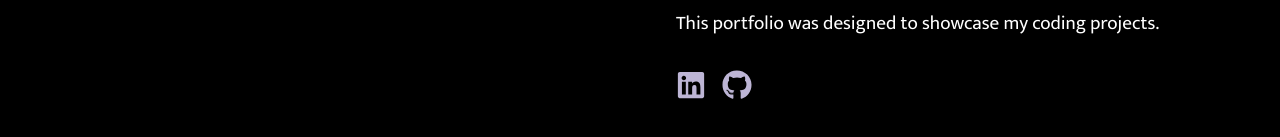
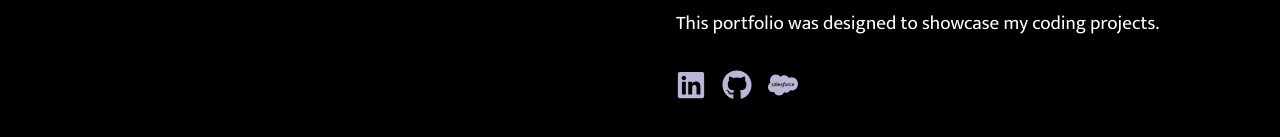
Before and after one commit to btomecsko/brandito-website, a React (Create React App) app: page /brandito-website/projects in a window 1280 px wide. Shown: the part 377-514 px from the top of the page. Built offline with nearby package versions, Linux system fonts and the light colour scheme; no server answers; a web font is replaced by a local one.

Commit message:
updating content

```diff
--- a/src/components/Footer.js
+++ b/src/components/Footer.js
@@ -3,7 +3,8 @@ import "../styles/Footer.css";
 import {
     FaMailBulk,
     FaLinkedin,
-    FaGithub
+    FaGithub,
+    FaSalesforce
   } from "react-icons/fa";
 
 
@@ -40,6 +41,12 @@ const Footer = () => {
               style={{ color: "#BDB5D5", marginRight: "1rem" }}
             />
             </a>
+            <a href="https://www.salesforce.com/trailblazer/btomecsko" target="_blank" rel="noopener noreferrer">
+            <FaSalesforce
+              size={30}
+              style={{ color: "#BDB5D5", marginRight: "1rem" }}
+            />
+            </a>
           </div>
             </div>
         </div>
```
